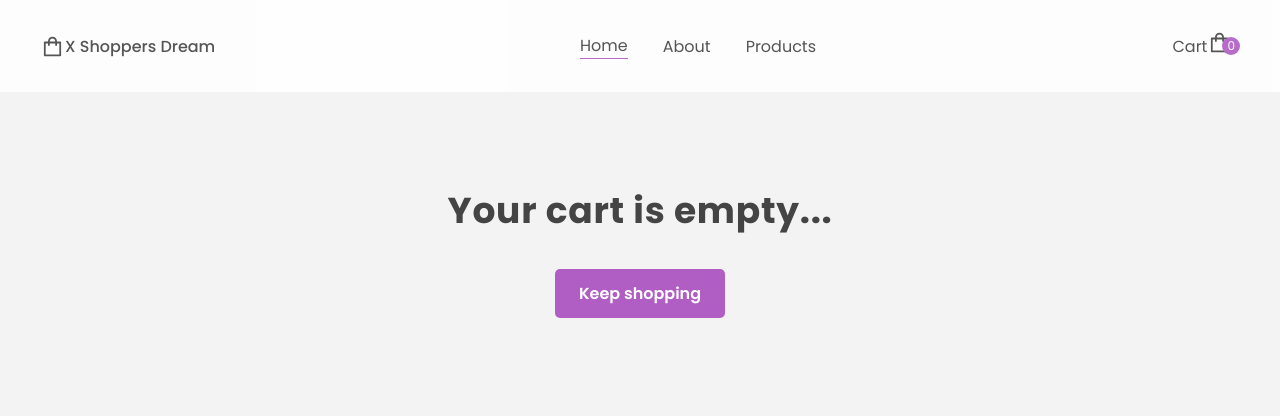
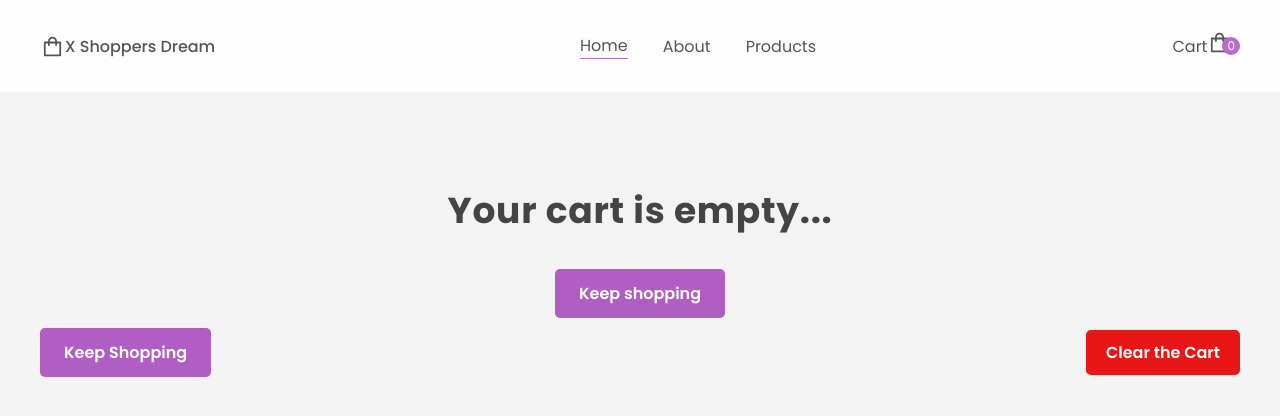
Before and after one commit to jovanlekic12/x-shoppers-dream-e-commerce, a React (Vite) app: page /cart in a window 1280 px wide. Shown: the top 416 px of the page. Built offline with nearby package versions, Linux system fonts and the light colour scheme; a web font is replaced by a local one.

Commit message:
add buttons to cart

```diff
--- a/src/App.css
+++ b/src/App.css
@@ -618,7 +618,8 @@ a:visited {
   width: 50%;
   transition: 0.3s background-color;
 }
-.sidebar__clear__btn:hover {
+.sidebar__clear__btn:hover,
+.clear__cart__btn:hover {
   background-color: #ac0c0c;
   transition: 0.3s background-color;
 }
@@ -780,7 +781,6 @@ a:visited {
   font-size: 1.4rem;
   font-weight: 500;
   line-height: 0.75rem;
-  padding-top: 1rem;
   color: #b05ec4;
 }
 
@@ -963,6 +963,29 @@ a:visited {
   cursor: no-drop;
 }
 
+.cart__products__link,
+.cart__products__link:visited {
+  background-color: #b05ec4;
+  color: #fff;
+  font-size: 1.6rem;
+}
+
+.clear__cart__btn {
+  font-size: 1.6rem;
+  background-color: #e81616;
+  color: #fff;
+  padding: 1rem 2rem;
+  transition: 0.3s background-color;
+}
+
+.cart__buttons__div {
+  display: flex;
+  align-items: center;
+  justify-content: space-between;
+  max-width: 120rem;
+  margin: 1rem auto;
+}
+
 @keyframes timerAnimation {
   0% {
     width: 0%;
--- /dev/null
+++ b/src/pages/Cart/ButtonsDiv/Index.jsx
@@ -0,0 +1,23 @@
+import Button from "@/ui/Button";
+import { Link } from "react-router";
+import { useDispatch } from "react-redux";
+import { clearCart } from "@/features/cart/cartSlice";
+function ButtonsDiv() {
+  const dispatch = useDispatch();
+
+  return (
+    <div className="cart__buttons__div">
+      <Link to="/products" className="cart__products__link btn">
+        Keep Shopping
+      </Link>
+      <Button
+        onClick={() => dispatch(clearCart())}
+        className="clear__cart__btn btn"
+      >
+        Clear the Cart
+      </Button>
+    </div>
+  );
+}
+
+export default ButtonsDiv;
--- a/src/pages/Cart/Cart.jsx
+++ b/src/pages/Cart/Cart.jsx
@@ -5,6 +5,7 @@ import { removeItem } from "@/features/cart/cartSlice";
 import CartContainer from "./CartContainer/Index";
 import CartCategories from "./CartCategories/Index";
 import CartArticle from "./CartArticle/CartArticle";
+import ButtonsDiv from "./ButtonsDiv/Index";
 function CartPage() {
   const { cartItems } = useSelector((store) => store.cart);
 
@@ -21,6 +22,7 @@ function CartPage() {
           })}
         </div>
       )}
+      <ButtonsDiv />
     </section>
   );
 }
```
